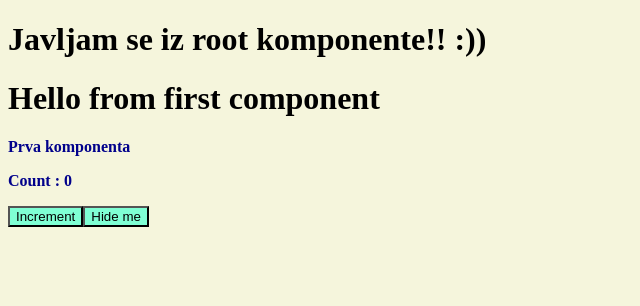
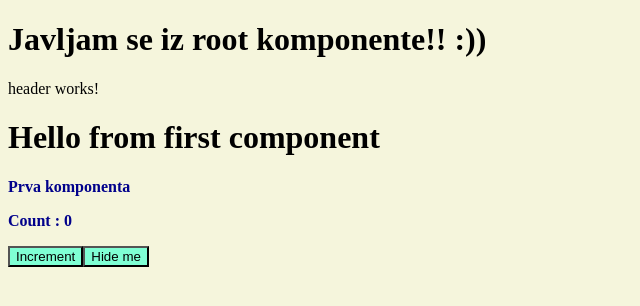
Before and after one commit to MirjanaPanic/learningAngular, an Angular app: page / in a window 1280 px wide. Shown: the top 306 px of the page, without its empty margins (0-640 px from the left). Built offline with nearby package versions, Linux system fonts and the light colour scheme.

Commit message:
parent child connection

```diff
--- a/src/app/app.html
+++ b/src/app/app.html
@@ -1,3 +1,3 @@
 <h1>{{ poruka }}</h1>
 
-<MyFirstComponent> </MyFirstComponent>
+<app-header></app-header>
--- a/src/app/app.ts
+++ b/src/app/app.ts
@@ -1,9 +1,9 @@
 import { Component } from '@angular/core';
-import { MyFirstComponent } from './components/my-first-component/my-first-component';
+import { Header } from './components/header/header';
 
 @Component({
   selector: 'app-root', //<app-root> u html-u za izgradnju str.
-  imports: [MyFirstComponent],
+  imports: [Header],
   templateUrl: './app.html',
   styleUrl: './app.css',
 })
--- a/src/app/components/header/header.html
+++ b/src/app/components/header/header.html
@@ -1 +1,3 @@
 <p>header works!</p>
+
+<app-my-first-component> </app-my-first-component>
--- a/src/app/components/header/header.ts
+++ b/src/app/components/header/header.ts
@@ -1,8 +1,9 @@
 import { Component } from '@angular/core';
+import { MyFirstComponent } from '../my-first-component/my-first-component';
 
 @Component({
   selector: 'app-header',
-  imports: [],
+  imports: [MyFirstComponent],
   templateUrl: './header.html',
   styleUrl: './header.css'
 })
--- a/src/app/components/my-first-component/my-first-component.ts
+++ b/src/app/components/my-first-component/my-first-component.ts
@@ -3,7 +3,7 @@ import { Component, Signal, signal, WritableSignal } from '@angular/core';
 
 //metapodaci za rad ove komponente koju dekorise
 @Component({
-  selector: 'MyFirstComponent', //naziv html taga
+  selector: 'app-my-first-component', //naziv html taga
   imports: [CommonModule],
   templateUrl: './my-first-component.html',
   styleUrl: './my-first-component.css',
```
